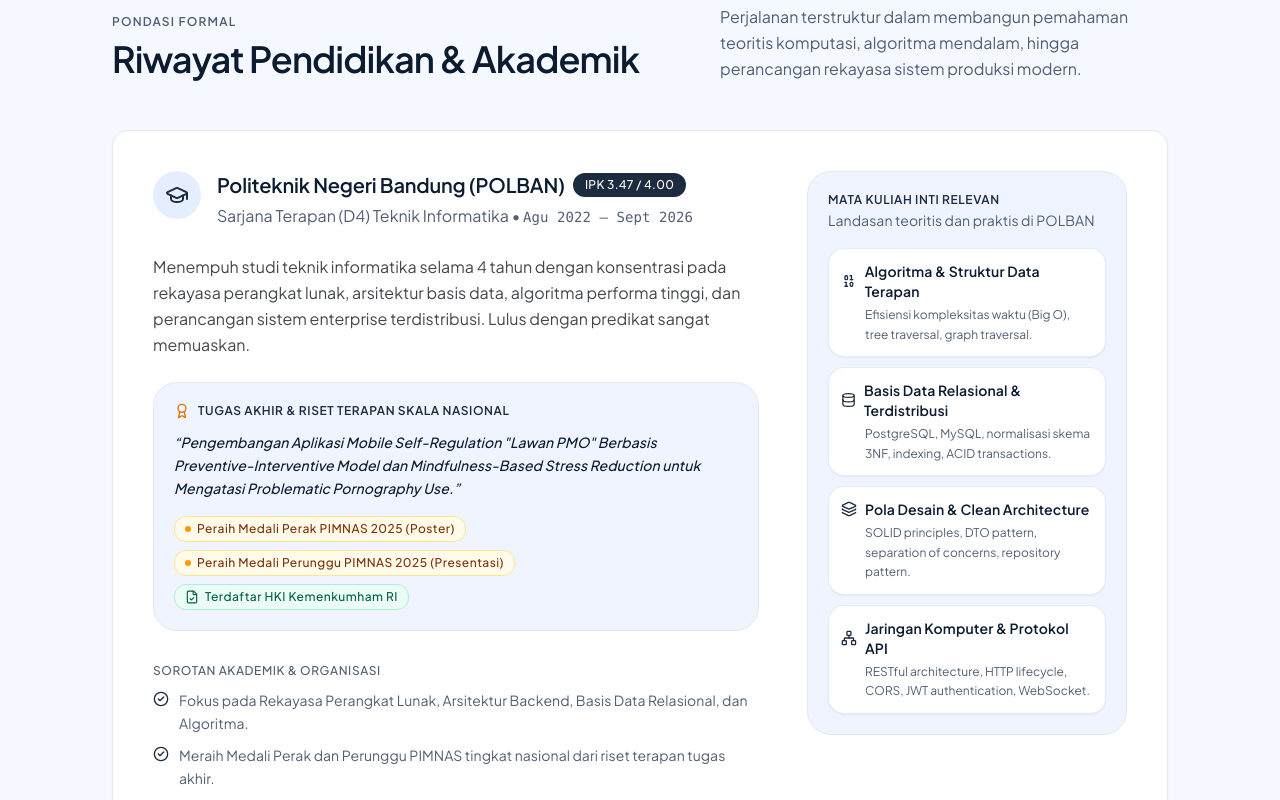
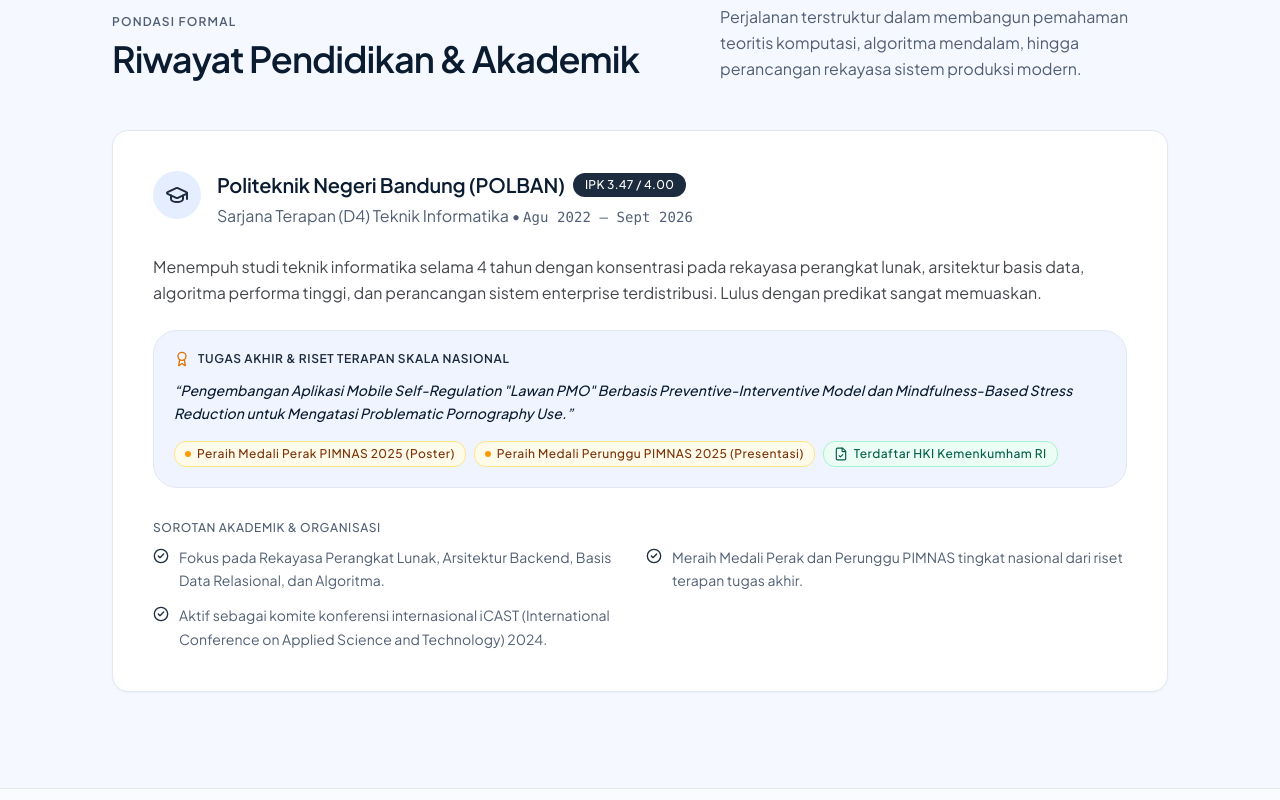
Before and after one commit to AkmalD/Personal-Website, a Next.js app: page /about in a window 1280 px wide. Shown: the part 1420-2220 px from the top of the page. Built offline with nearby package versions, Linux system fonts and the light colour scheme; no server answers.

Commit message:
feat: refactor EducationSection component; remove unused coursework items and improve layout for better readability

```diff
--- a/src/components/about/EducationSection.tsx
+++ b/src/components/about/EducationSection.tsx
@@ -3,10 +3,6 @@
   GraduationCap,
   Award,
   CheckCircle2,
-  Binary,
-  Database,
-  Network,
-  Layers,
   FileCheck,
 } from "lucide-react";
 import { Container } from "@/components/ui/Container";
@@ -15,29 +11,6 @@
 
 export function EducationSection() {
   const polban = educationData[0];
-
-  const courseworkItems = [
-    {
-      name: "Algoritma & Struktur Data Terapan",
-      icon: <Binary className="w-4 h-4 text-primary" />,
-      desc: "Efisiensi kompleksitas waktu (Big O), tree traversal, graph traversal.",
-    },
-    {
-      name: "Basis Data Relasional & Terdistribusi",
-      icon: <Database className="w-4 h-4 text-primary" />,
-      desc: "PostgreSQL, MySQL, normalisasi skema 3NF, indexing, ACID transactions.",
-    },
-    {
-      name: "Pola Desain & Clean Architecture",
-      icon: <Layers className="w-4 h-4 text-primary" />,
-      desc: "SOLID principles, DTO pattern, separation of concerns, repository pattern.",
-    },
-    {
-      name: "Jaringan Komputer & Protokol API",
-      icon: <Network className="w-4 h-4 text-primary" />,
-      desc: "RESTful architecture, HTTP lifecycle, CORS, JWT authentication, WebSocket.",
-    },
-  ];
 
   return (
     <section className="w-full py-16 lg:py-24 bg-surface-container-low/60 border-b border-border-delicate">
@@ -58,9 +31,7 @@
         </div>
 
         {/* Education Main Showcase Card */}
-        <div className="bg-surface-container-lowest rounded-2xl border border-border-delicate shadow-level-1 p-6 md:p-8 lg:p-10 flex flex-col lg:flex-row gap-8 lg:gap-12 items-start">
-          {/* Left / Primary Info (Polban Details) */}
-          <div className="flex-1 flex flex-col gap-6">
+        <div className="bg-surface-container-lowest rounded-2xl border border-border-delicate shadow-level-1 p-6 md:p-8 lg:p-10 flex flex-col gap-6">
           <div className="flex items-start gap-4">
             <div className="w-12 h-12 rounded-xl bg-surface-container flex items-center justify-center text-primary shrink-0">
               <GraduationCap className="w-6 h-6" />
@@ -116,7 +87,7 @@
             <span className="font-label-sm text-label-sm text-secondary uppercase tracking-wider block font-medium">
               Sorotan Akademik & Organisasi
             </span>
-              <ul className="space-y-2">
+            <ul className="grid grid-cols-1 md:grid-cols-2 gap-3">
               {polban.highlights.map((highlight, idx) => (
                 <li key={idx} className="flex items-start gap-2.5 text-body-sm text-secondary">
                   <CheckCircle2 className="w-4 h-4 text-primary shrink-0 mt-0.5" />
@@ -126,38 +97,6 @@
             </ul>
           </div>
         </div>
-
-          {/* Right / Coursework Matrix (4 Items) */}
-          <div className="w-full lg:w-80 shrink-0 bg-surface-container-low rounded-xl p-5 border border-border-delicate flex flex-col gap-4">
-            <div>
-              <span className="font-label-sm text-label-sm text-primary uppercase tracking-wider font-semibold block">
-                Mata Kuliah Inti Relevan
-              </span>
-              <span className="font-body-sm text-body-sm text-secondary">
-                Landasan teoritis dan praktis di POLBAN
-              </span>
-            </div>
-
-            <div className="space-y-2.5">
-              {courseworkItems.map((course, idx) => (
-                <div
-                  key={idx}
-                  className="p-3 rounded-lg bg-surface-container-lowest border border-border-delicate/80 space-y-1 shadow-xs hover:border-primary/30 transition-colors"
-                >
-                  <div className="flex items-center gap-2">
-                    {course.icon}
-                    <h4 className="font-label-md text-label-md text-on-surface font-semibold">
-                      {course.name}
-                    </h4>
-                  </div>
-                  <p className="font-body-sm text-[12px] leading-relaxed text-secondary pl-6">
-                    {course.desc}
-                  </p>
-                </div>
-              ))}
-            </div>
-          </div>
-        </div>
       </Container>
     </section>
   );
```
Lines whose indentation alone changed are shown as unchanged.
